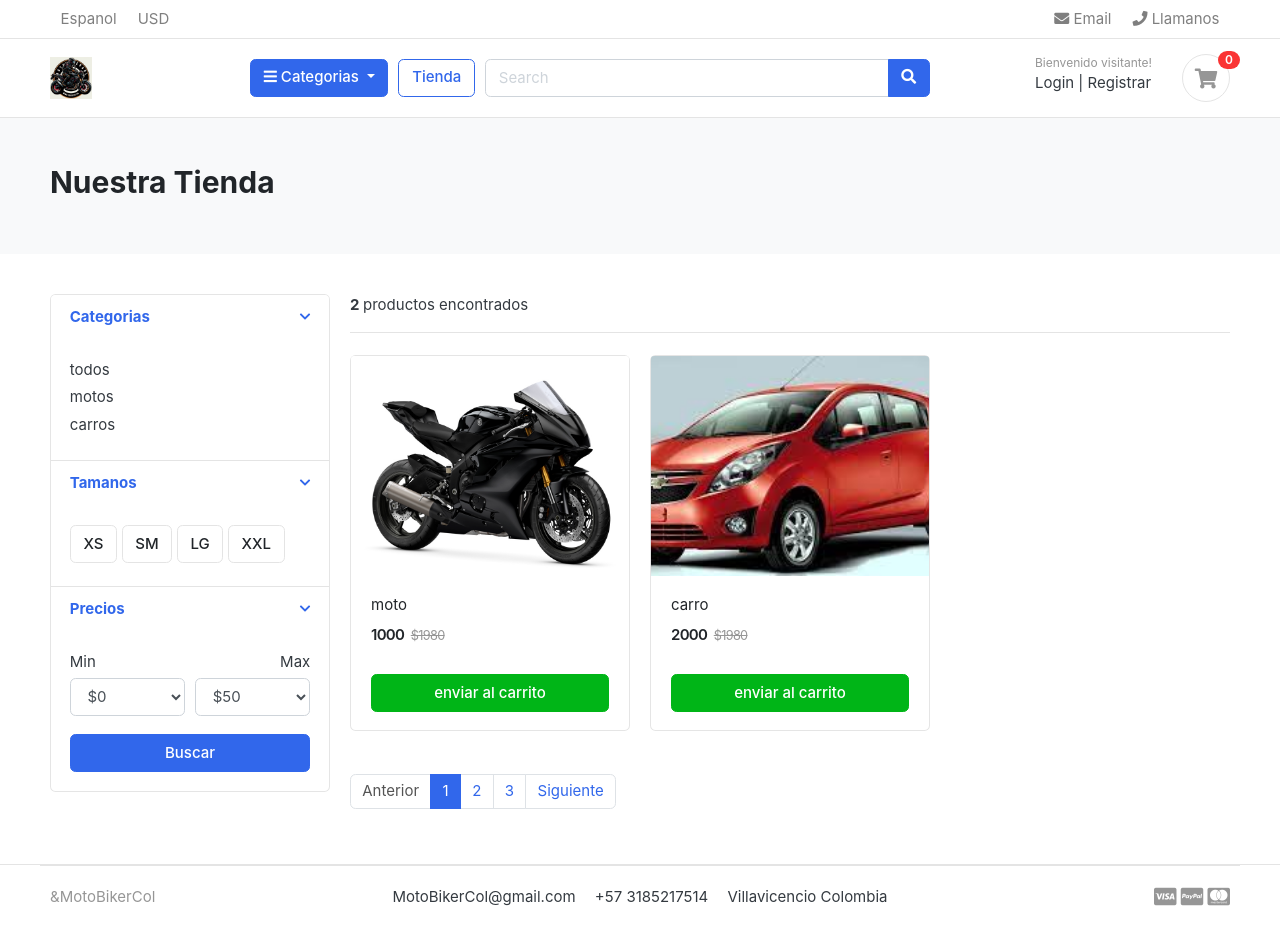
After one commit to mao1304/e-commerce, a Django app: page /store/ in a window 1280 px wide. The commit adds this page. Run offline with Django 5.2, Linux system fonts and the light colour scheme; data comes from the database, SQL or seed files in the repository; both versions use the stored data as it was after the commit; some web fonts are replaced.

Commit message:
commit v1,pre carrito-compras

```diff
--- /dev/null
+++ b/category/context_processors.py
@@ -0,0 +1,5 @@
+from .models import Category
+
+def menu_links(request):
+    links = Category.objects.all()
+    return dict(links=links)
--- a/category/models.py
+++ b/category/models.py
@@ -1,4 +1,5 @@
 from django.db import models
+from django.urls import reverse
 
 class Category(models.Model):
     category_name = models.CharField(max_length=30, unique=True)
@@ -10,5 +11,8 @@ class Category(models.Model):
         verbose_name = 'category'
         verbose_name_plural = 'categories'
 
+    def get_url(self):
+        return reverse('products_by_category', args=[self.slug])
+
     def __str__(self):
         return self.category_name
--- a/ecommerce/settings.py
+++ b/ecommerce/settings.py
@@ -66,6 +66,7 @@ TEMPLATES = [
                 'django.template.context_processors.request',
                 'django.contrib.auth.context_processors.auth',
                 'django.contrib.messages.context_processors.messages',
+                'category.context_processors.menu_links',
             ],
         },
     },
--- a/ecommerce/urls.py
+++ b/ecommerce/urls.py
@@ -19,7 +19,9 @@ from django.urls import path, include
 from main import urls as urlsMain
 from django.conf.urls.static import static
 from django.conf import settings
+
 urlpatterns = [
     path('admin/', admin.site.urls),
-    path('', include(urlsMain))
+    path('', include(urlsMain)),
+    path('store/', include('store.urls')),
 ] + static(settings.MEDIA_URL, document_root=settings.MEDIA_ROOT)
--- a/store/models.py
+++ b/store/models.py
@@ -1,4 +1,5 @@
 from django.db import models
+from django.urls import reverse
 from category.models import Category
 
 class Product(models.Model):
@@ -13,5 +14,8 @@ class Product(models.Model):
     created_date = models.DateTimeField(auto_now_add=True)
     modified_date = models.DateTimeField(auto_now=True)
 
+    def get_url(self):
+        return reverse('product_detail', args=[self.Category.slug, self.slug])
+
     def __str__(self):
         return self.Product_name
--- /dev/null
+++ b/store/urls.py
@@ -0,0 +1,10 @@
+from django.urls import path
+from . import views
+
+urlpatterns =[
+
+    path('',views.store, name='store'),
+    path('<slug:category_slug>/',views.store, name='products_by_category'),
+    path('<slug:category_slug>/<slug:product_slug>/',views.product_detail, name='product_detail'),
+
+]
--- a/store/views.py
+++ b/store/views.py
@@ -1,3 +1,33 @@
-from django.shortcuts import render
+from django.shortcuts import get_object_or_404, render
+from .models import Product
+from category.models import Category
 
-# Create your views here.
+def store(request, category_slug=None):
+    categories = None
+    products = None
+
+    if category_slug != None:
+        categories = get_object_or_404(Category, slug=category_slug)
+        products = Product.objects.filter(Category=categories, is_available=True)
+        product_count = products.count()
+    else:
+        products = Product.objects.all().filter(is_available=True)
+        product_count = products.count()
+
+    context = {
+        'products': products,
+        'products_count': product_count,
+        }
+    return render(request,'store/store.html', context)
+
+def product_detail(request, category_slug, product_slug):
+
+    try:
+        single_product = Product.objects.get(Category__slug=category_slug, slug=product_slug)
+    except Exception as e:
+        raise e
+
+    context = {
+        'single_product': single_product
+    }
+    return render(request,'store/product_detail.html', context)
--- a/templates/includes/navbar.html
+++ b/templates/includes/navbar.html
@@ -32,7 +32,7 @@
         <div class="container">
     <div class="row align-items-center">
         <div class="col-lg-2 col-md-3 col-6">
-            <a href="./" class="brand-wrap">
+            <a href={% url 'home' %} class="brand-wrap">
                 <img class="logo" src="{% static './images/logo.jpg' %}">
             </a> <!-- brand-wrap.// -->
         </div>
@@ -42,15 +42,15 @@
                     <i class="fa fa-bars"></i> Categorias
                 </button>
                 <div class="dropdown-menu">
-                    <a class="dropdown-item" href="#">Electronica / Tv, Audio </a>
-                    <a class="dropdown-item" href="#">Auto / Transporte</a>
-                    <a class="dropdown-item" href="#">Ropa Moda / Textiles </a>
-                    <a class="dropdown-item" href="#">Casa & Jardin / Construccion / Luces </a>
-                    <a class="dropdown-item" href="#">Computadoras / Telefonos </a>
+                    <a class="dropdown-item" href="{% url 'store' %}"> todos </a>
+                    {% for category in links %}
+                        <a class="dropdown-item" href="{{ category.get_url }}">{{ category.category_name }}</a>
+                    {% endfor %}
+
                 </div>
             </div>  <!-- category-wrap.// -->
         </div> <!-- col.// -->
-        <a href="./store.html" class="btn btn-outline-primary">Tienda</a>
+        <a href="{% url 'store' %}" class="btn btn-outline-primary">Tienda</a>
         <div class="col-lg  col-md-6 col-sm-12 col">
             <form action="#" class="search">
                 <div class="input-group w-100">
--- /dev/null
+++ b/templates/store/store.html
@@ -0,0 +1,175 @@
+{% extends 'base.html' %}
+
+{% block content %}
+
+<!-- ========================= SECTION PAGETOP ========================= -->
+<section class="section-pagetop bg">
+    <div class="container">
+        <h2 class="title-page">Nuestra Tienda</h2>
+
+    </div> <!-- container //  -->
+    </section>
+    <!-- ========================= SECTION INTRO END// ========================= -->
+
+    <!-- ========================= SECTION CONTENT ========================= -->
+<section class="section-content padding-y">
+    <div class="container">
+
+    <div class="row">
+        <aside class="col-md-3">
+
+    <div class="card">
+        <article class="filter-group">
+            <header class="card-header">
+                <a href="#" data-toggle="collapse" data-target="#collapse_1" aria-expanded="true" class="">
+                    <i class="icon-control fa fa-chevron-down"></i>
+                    <h6 class="title">Categorias</h6>
+                </a>
+            </header>
+            <div class="filter-content collapse show" id="collapse_1" style="">
+                <div class="card-body">
+
+                    <ul class="list-menu">
+                    <li><a href="{% url 'store' %}"> todos </a></li>
+                    {% for category in links %}
+                    <li><a href="{{ category.get_url }}">{{ category.category_name }}  </a></li>
+                    {% endfor %}
+                    </ul>
+
+                </div> <!-- card-body.// -->
+            </div>
+        </article> <!-- filter-group  .// -->
+        <article class="filter-group">
+            <header class="card-header">
+                <a href="#" data-toggle="collapse" data-target="#collapse_4" aria-expanded="true" class="">
+                    <i class="icon-control fa fa-chevron-down"></i>
+                    <h6 class="title">Tamanos </h6>
+                </a>
+            </header>
+            <div class="filter-content collapse show" id="collapse_4" style="">
+                <div class="card-body">
+                  <label class="checkbox-btn">
+                    <input type="checkbox">
+                    <span class="btn btn-light"> XS </span>
+                  </label>
+
+                  <label class="checkbox-btn">
+                    <input type="checkbox">
+                    <span class="btn btn-light"> SM </span>
+                  </label>
+
+                  <label class="checkbox-btn">
+                    <input type="checkbox">
+                    <span class="btn btn-light"> LG </span>
+                  </label>
+
+                  <label class="checkbox-btn">
+                    <input type="checkbox">
+                    <span class="btn btn-light"> XXL </span>
+                  </label>
+            </div><!-- card-body.// -->
+            </div>
+        </article> <!-- filter-group .// -->
+
+        <article class="filter-group">
+            <header class="card-header">
+                <a href="#" data-toggle="collapse" data-target="#collapse_3" aria-expanded="true" class="">
+                    <i class="icon-control fa fa-chevron-down"></i>
+                    <h6 class="title">Precios </h6>
+                </a>
+            </header>
+            <div class="filter-content collapse show" id="collapse_3" style="">
+                <div class="card-body">
+
+                    <div class="form-row">
+                    <div class="form-group col-md-6">
+                      <label>Min</label>
+                      <!-- <input class="form-control" placeholder="$0" type="number"> -->
+                          <select class="mr-2 form-control">
+                            <option value="0">$0</option>
+                            <option value="50">$50</option>
+                            <option value="100">$100</option>
+                            <option value="150">$150</option>
+                            <option value="200">$200</option>
+                            <option value="500">$500</option>
+                            <option value="1000">$1000</option>
+                        </select>
+                    </div>
+                    <div class="form-group text-right col-md-6">
+                      <label>Max</label>
+                          <select class="mr-2 form-control">
+                            <option value="50">$50</option>
+                            <option value="100">$100</option>
+                            <option value="150">$150</option>
+                            <option value="200">$200</option>
+                            <option value="500">$500</option>
+                            <option value="1000">$1000</option>
+                            <option value="2000">$2000+</option>
+                        </select>
+                    </div>
+                    </div> <!-- form-row.// -->
+                    <button class="btn btn-block btn-primary">Buscar</button>
+                </div><!-- card-body.// -->
+            </div>
+        </article> <!-- filter-group .// -->
+
+    </div> <!-- card.// -->
+
+        </aside> <!-- col.// -->
+        <main class="col-md-9">
+
+    <header class="border-bottom mb-4 pb-3">
+            <div class="form-inline">
+                {% if products_count == 1 %}
+                <span class="mr-md-auto"> <b> {{ products_count }} </b> producto encontrado </span>
+                {% else %}
+                <span class="mr-md-auto"> <b> {{ products_count }} </b> productos encontrados </span>
+                {% endif %}
+            </div>
+    </header><!-- sect-heading -->
+
+    <div class="row">
+        {% for product in products %}
+        <div class="col-md-4">
+            <figure class="card card-product-grid">
+                <div class="img-wrap">
+
+                    <a href="{{ product.get_url }}"><img src="{{ product.images.url }}"></a>
+
+                </div> <!-- img-wrap.// -->
+                <figcaption class="info-wrap">
+                    <div class="fix-height">
+                        <a href="{{ product.get_url }}" class="title">{{ product.Product_name }}</a>
+                        <div class="price-wrap mt-2">
+                            <span class="price">{{ product.price }}</span>
+                            <del class="price-old">$1980</del>
+                        </div> <!-- price-wrap.// -->
+                    </div>
+                    <a href="#" class="btn btn-block btn-success">enviar al carrito </a>
+                </figcaption>
+            </figure>
+        </div> <!-- col.// -->
+
+ {% endfor %}
+    </div> <!-- row end.// -->
+
+
+    <nav class="mt-4" aria-label="Page navigation sample">
+      <ul class="pagination">
+        <li class="page-item disabled"><a class="page-link" href="#">Anterior</a></li>
+        <li class="page-item active"><a class="page-link" href="#">1</a></li>
+        <li class="page-item"><a class="page-link" href="#">2</a></li>
+        <li class="page-item"><a class="page-link" href="#">3</a></li>
+        <li class="page-item"><a class="page-link" href="#">Siguiente</a></li>
+      </ul>
+    </nav>
+
+        </main> <!-- col.// -->
+
+    </div>
+
+    </div> <!-- container .//  -->
+    </section>
+    <!-- ========================= SECTION CONTENT END// ========================= -->
+
+{% endblock %}
```
Also changed, not shown: main/views.py (+8 -1 lines), templates/home.html (+6 -67 lines), templates/store/product_detail.html (added, +121 -0 lines), db.sqlite3, media/images/categories/descarga.jpg (added), media/images/categories/yamaha-r1m-2023.webp (added), media/media/images/products/descarga_1.jpg (added), media/media/images/products/yamaha-r1m-2023.webp (added), media/media/images/products/yamaha-r6-race-2022.jpg (added), 1 other file.
